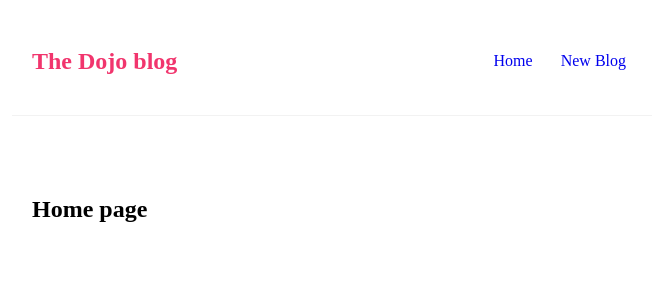
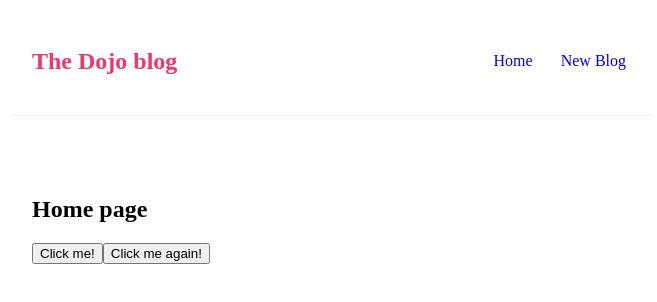
Before and after one commit to visheshofficial/learn-react, a React (Create React App) app in the folder FullModernReactTutorial/dojo-blog/: page / in a window 1280 px wide. Shown: the top 302 px of the page, without its empty margins (308-965 px from the left). Built offline with nearby package versions, Linux system fonts and the light colour scheme.

Commit message:
Full React Tutorial #7 - Click Events

```diff
--- a/FullModernReactTutorial/dojo-blog/src/Home.js
+++ b/FullModernReactTutorial/dojo-blog/src/Home.js
@@ -1,7 +1,20 @@
 const Home = () => {
+  const hancleClick = (e) => {
+    console.log(e)
+    console.log('Hello there!')
+  }
+
+  const hancleClickAgain = (name, event) => {
+    console.log('Hello ' + name + '!')
+    console.log(event)
+  }
   return (
     <div className="home">
       <h2>Home page</h2>
+      <button onClick={hancleClick}>Click me!</button>
+      <button onClick={(e) => hancleClickAgain('Alice', e)}>
+        Click me again!
+      </button>
     </div>
   )
 }
```
